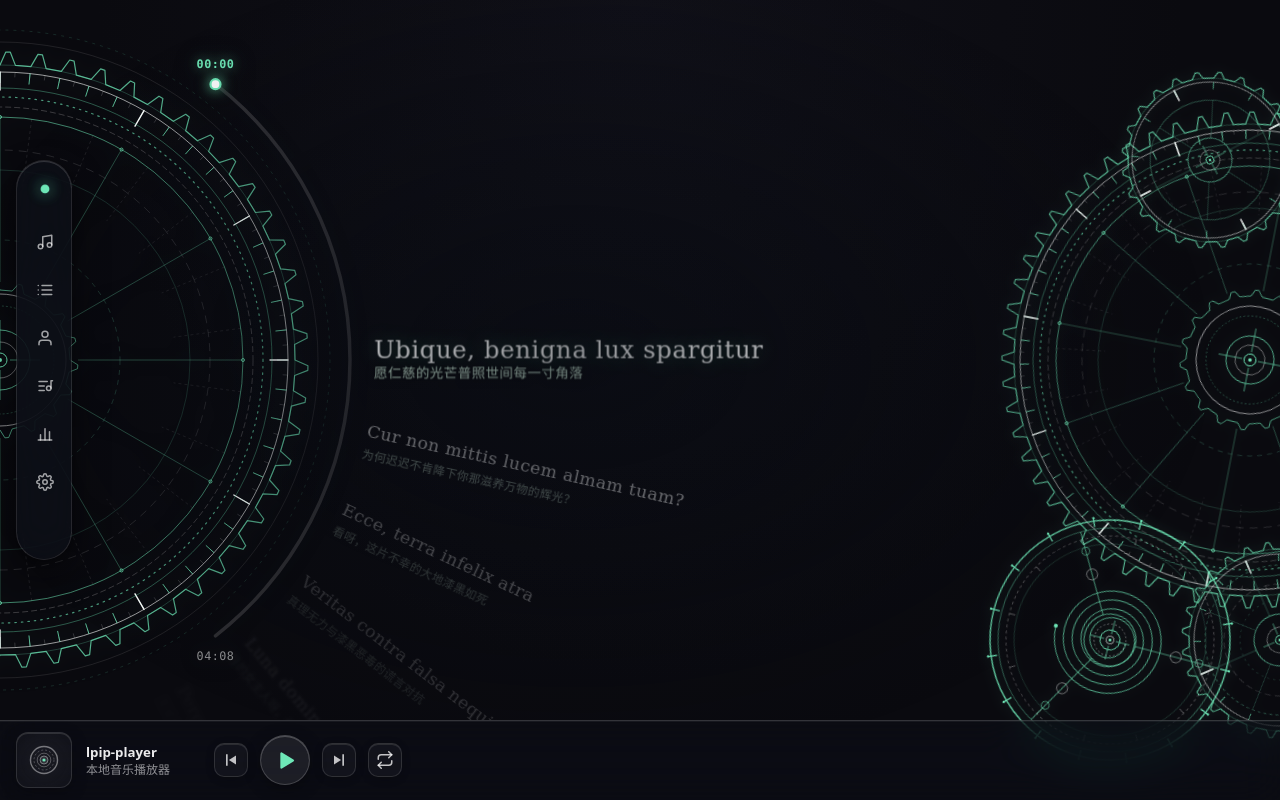
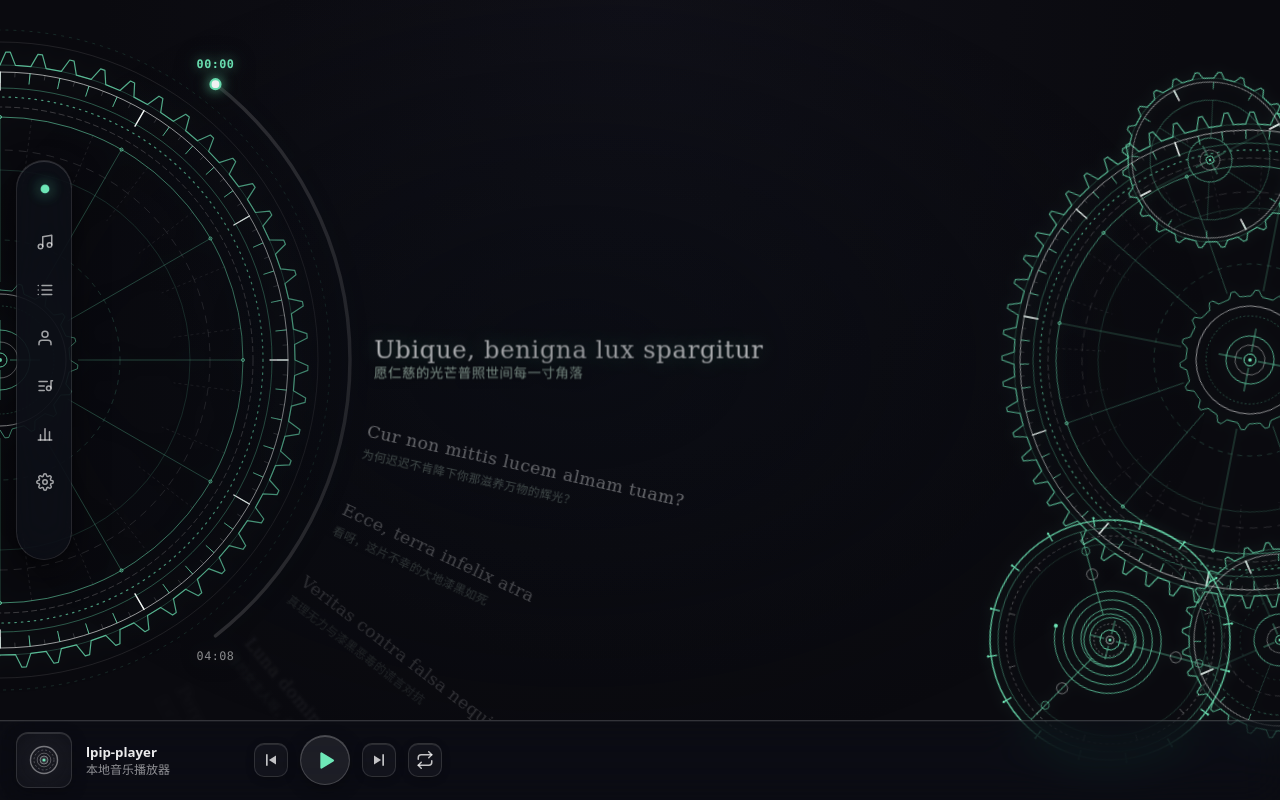
Before and after one commit to lpipp/lpip-player, a React (Vite) app in the folder src/renderer/: page / in a window 1280 px wide. Shown: the top 800 px of the page. Built offline with nearby package versions, Linux system fonts and the light colour scheme.

Commit message:
feat(ui): 锁定状态栏当前曲目信息卡片为 140px 宽度并平滑省略截断，杜绝控制按键移位

```diff
--- a/src/renderer/src/components/StatusBar.css
+++ b/src/renderer/src/components/StatusBar.css
@@ -117,7 +117,7 @@
 }
 
 /* ------------------------------------------------------------
-   歌曲元数据卡片 (紧邻封面框右侧 14px 处)
+   歌曲元数据卡片 (紧邻封面框右侧 14px 处，锁定 140px 规整宽度)
    ------------------------------------------------------------ */
 .status-bar-meta-block {
   display: flex;
@@ -125,13 +125,17 @@
   justify-content: center;
   gap: 3px;
   margin-left: 14px;
-  max-width: 220px;
-  min-width: 100px;
+  width: 140px;
+  min-width: 140px;
+  max-width: 140px;
+  overflow: hidden;
   text-align: left;
-  flex-shrink: 1;
+  flex-shrink: 0;
 }
 
 .status-bar-meta-title {
+  width: 100%;
+  max-width: 100%;
   font-family: var(--font-family-ui);
   font-size: calc(var(--font-size-ui, 13px) + 0.5px);
   font-weight: 600;
@@ -144,6 +148,9 @@
 }
 
 .status-bar-meta-sub {
+  width: 100%;
+  max-width: 100%;
+  overflow: hidden;
   display: flex;
   align-items: center;
   justify-content: flex-start;
@@ -187,12 +194,15 @@
 }
 
 .status-bar-meta-artist {
+  min-width: 0;
+  flex: 1 1 auto;
   font-family: var(--font-family-hint);
   font-size: var(--font-size-hint, 12px);
   color: var(--theme-text-secondary, rgba(255, 255, 255, 0.5));
   white-space: nowrap;
   overflow: hidden;
   text-overflow: ellipsis;
+  text-align: left;
 }
 
 /* ------------------------------------------------------------
```
